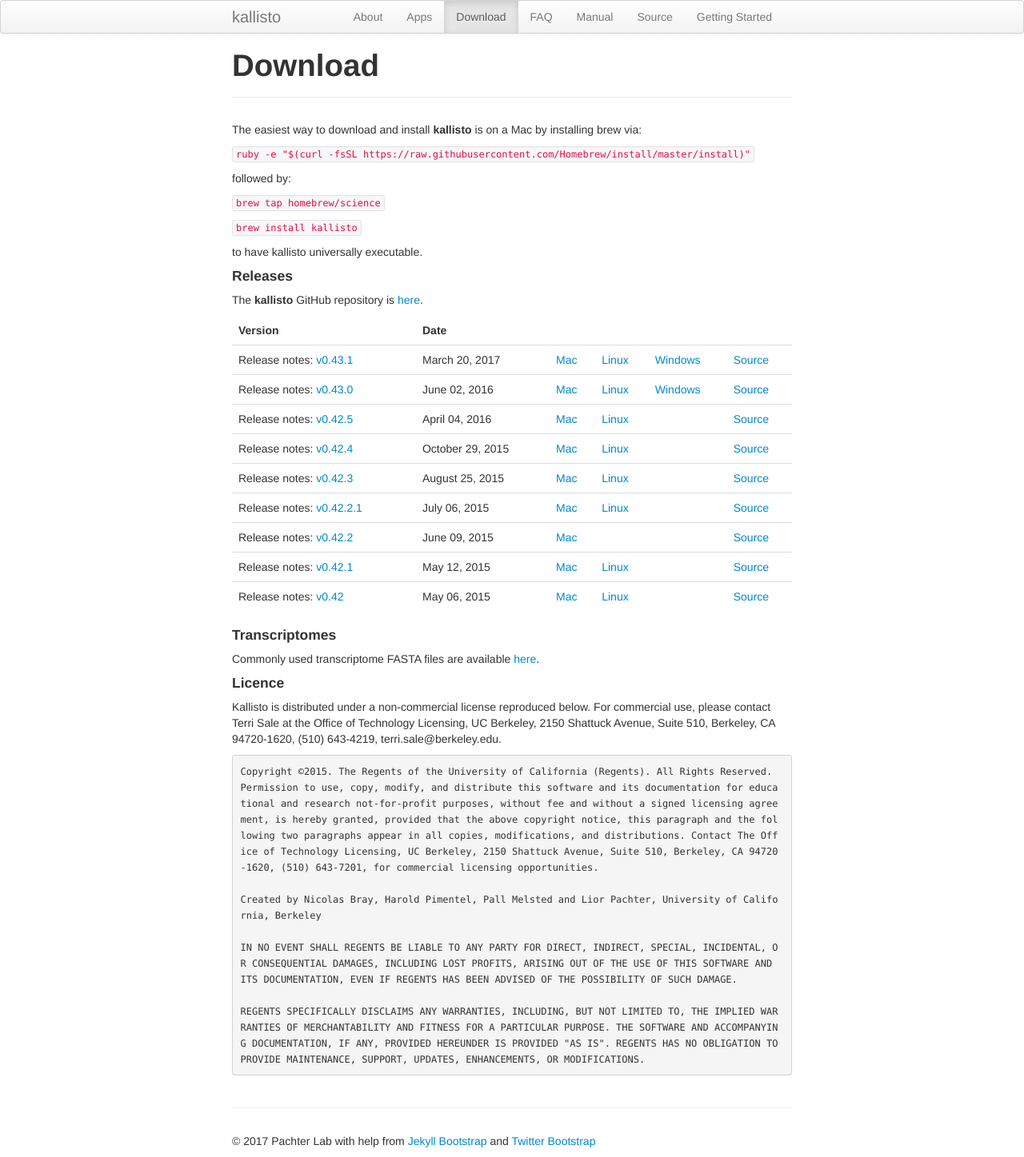
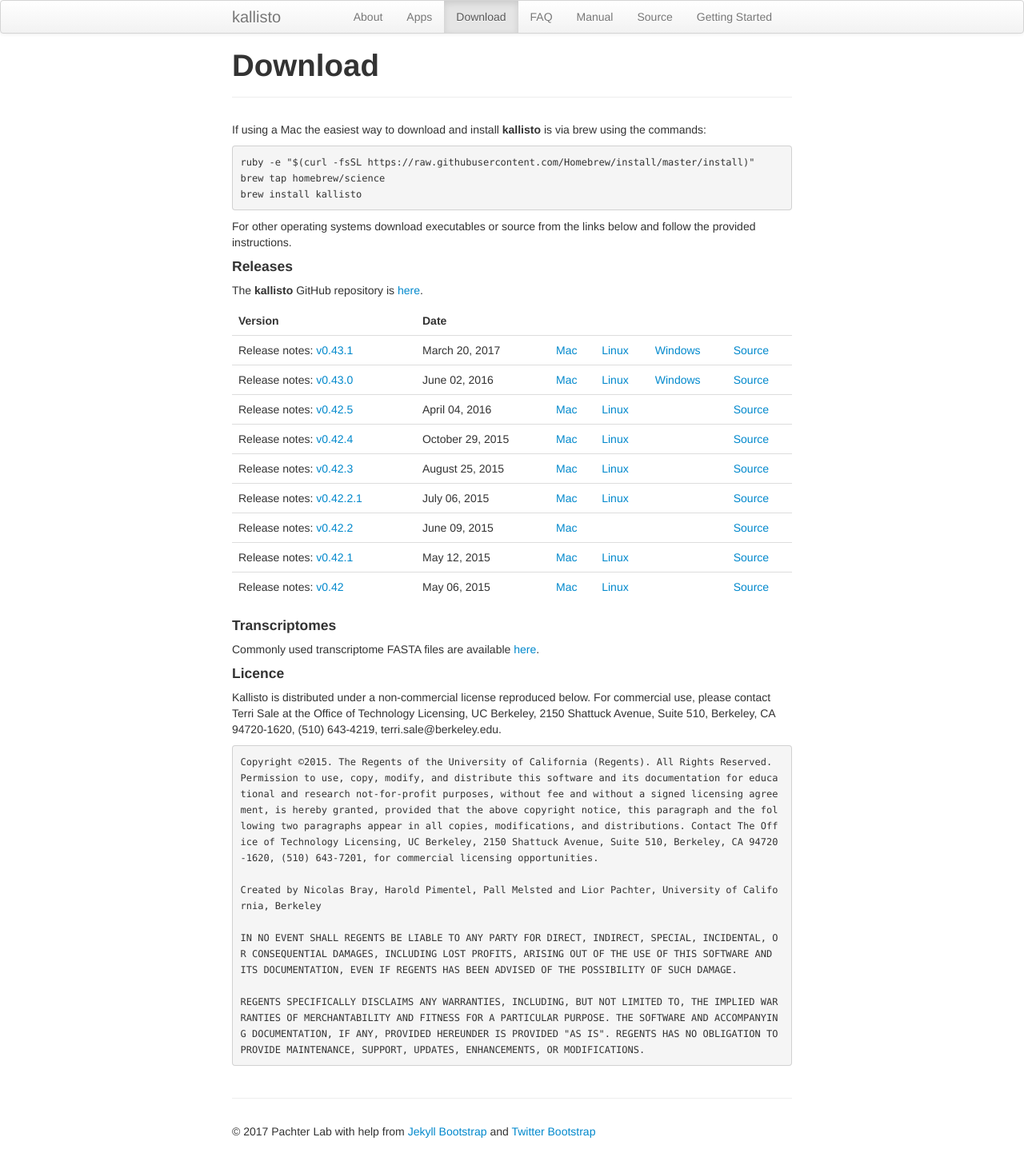
Before and after one commit to pachterlab/kallisto, a Jekyll site: the page built from download.md, in a window 1280 px wide. Shown: the whole page at 80% size. Built offline with Jekyll 4.4.1, drawn with Linux system fonts in a browser that asks for light colours.

Commit message:
edited download.md

````diff
--- a/download.md
+++ b/download.md
@@ -6,17 +6,15 @@
 
 {% include JB/setup %}
 
-The easiest way to download and install __kallisto__ is on a Mac by installing brew via:
+If using a Mac the easiest way to download and install __kallisto__ is via brew using the commands:
 
-`ruby -e "$(curl -fsSL https://raw.githubusercontent.com/Homebrew/install/master/install)"`
+```
+ruby -e "$(curl -fsSL https://raw.githubusercontent.com/Homebrew/install/master/install)"
+brew tap homebrew/science
+brew install kallisto
+```
 
-followed by:
-
-`brew tap homebrew/science`
-
-`brew install kallisto`
-
-to have kallisto universally executable.
+For other operating systems download executables or source from the links below and follow the provided instructions.
 
 #### Releases
 
````
